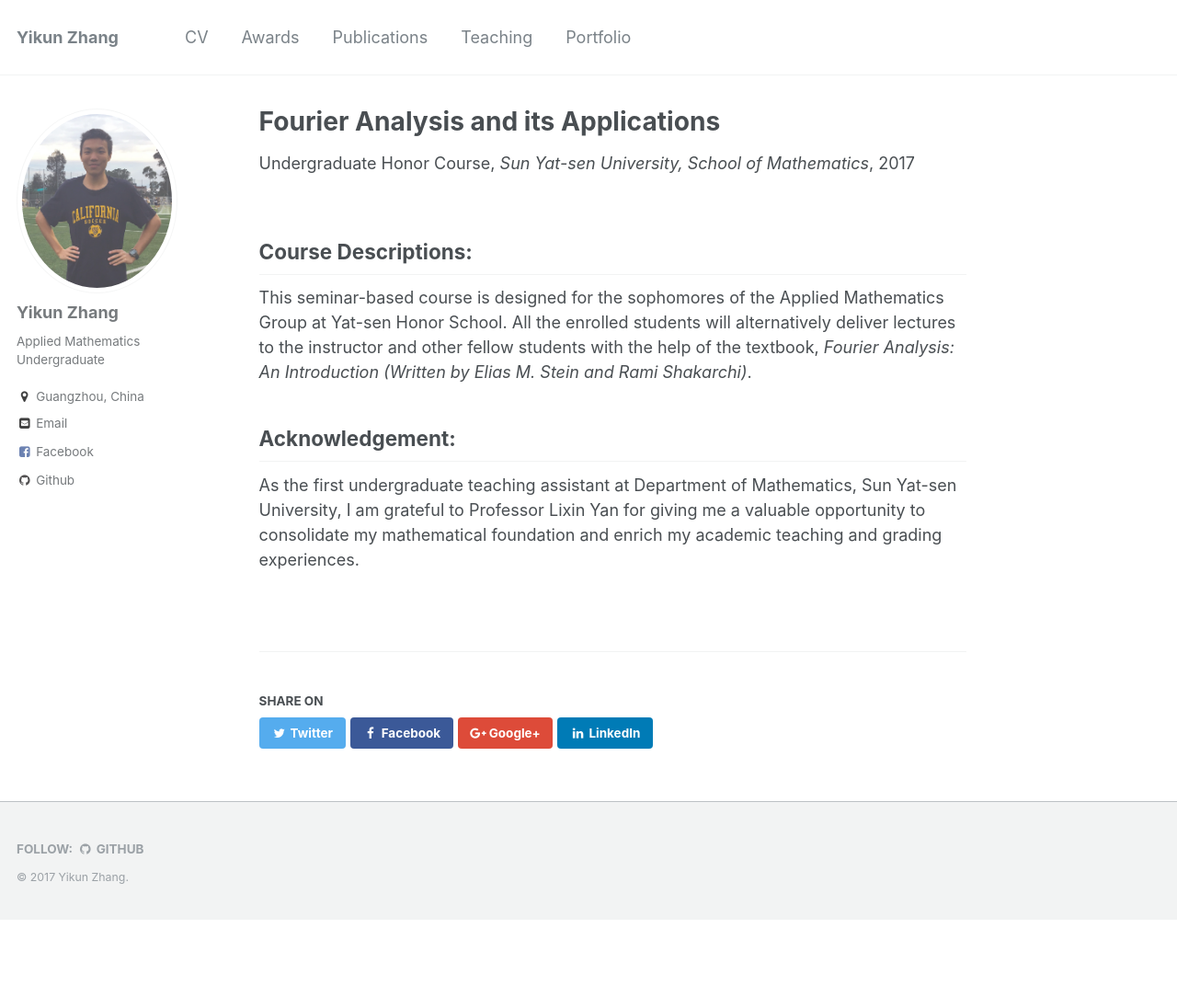
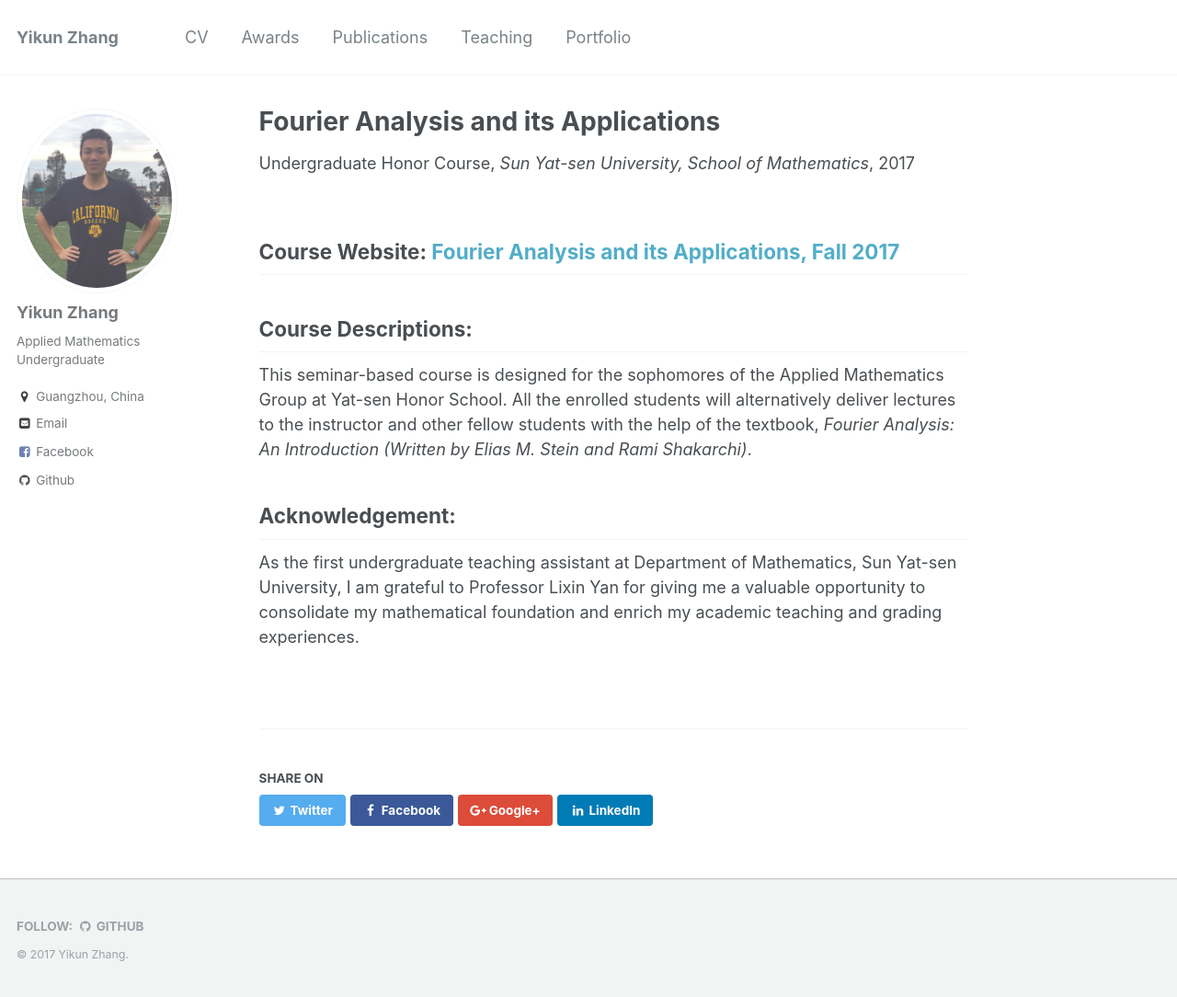
Before and after one commit to zhangyk8/zhangyk8.github.io, a Jekyll site: the page built from _teaching/Fall_2017.md, in a window 1280 px wide and 1084 px high. Shown: the whole window at 92% size. Built offline with Jekyll 4.4.1, drawn with Linux system fonts in a browser that asks for light colours.

Commit message:
Update Fall_2017.md

```diff
--- a/_teaching/Fall_2017.md
+++ b/_teaching/Fall_2017.md
@@ -2,13 +2,17 @@
 title: "Fourier Analysis and its Applications"
 collection: teaching
 type: "Undergraduate Honor Course"
-permalink: /teaching/fourier
+permalink: /teaching
 venue: "Sun Yat-sen University, School of Mathematics"
 date: 2017-8-13
 location: "Guangzhou, China"
 ---
 
+## Course Website: [Fourier Analysis and its Applications, Fall 2017](https://zhangyk8.github.io/teaching/fourier)
+
 ## Course Descriptions:
+
 This seminar-based course is designed for the sophomores of the Applied Mathematics Group at Yat-sen Honor School. All the enrolled students will alternatively deliver lectures to the instructor and other fellow students with the help of the textbook, _Fourier Analysis: An Introduction (Written by Elias M. Stein and Rami Shakarchi)_.
+
 ## Acknowledgement:
 As the first undergraduate teaching assistant at Department of Mathematics, Sun Yat-sen University, I am grateful to Professor Lixin Yan for giving me a valuable opportunity to consolidate my mathematical foundation and enrich my academic teaching and grading experiences.
```
